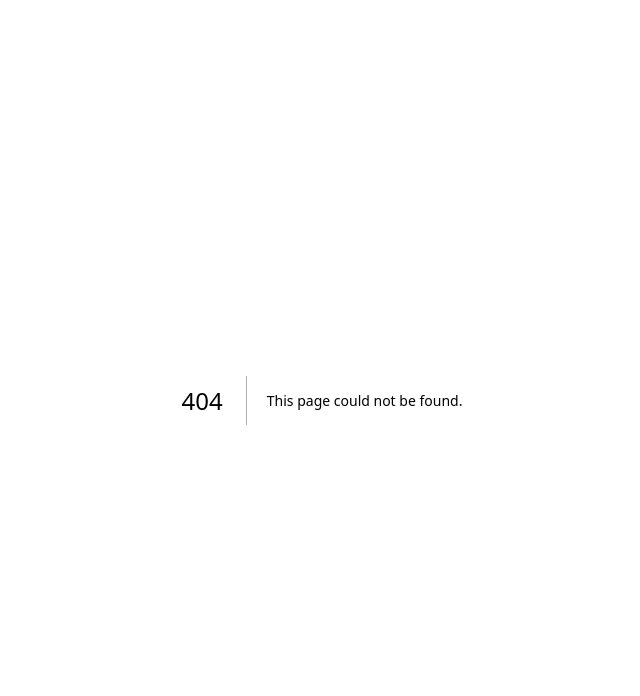
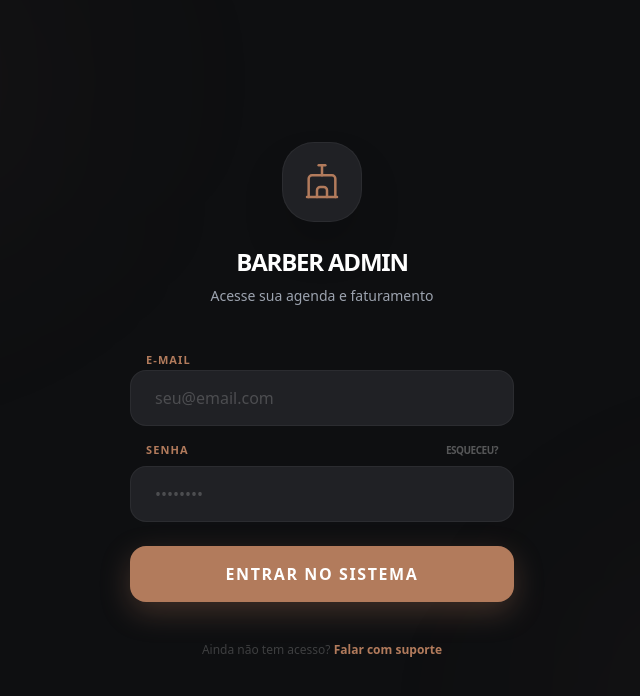
Before and after one commit to JoaozinDaprogramacao/barbercenter, a Next.js app: page /login in a window 1280 px wide. Before the commit this address had no page. Shown: the top 696 px of the page, without its empty margins (318-958 px from the left). Built offline with nearby package versions, Linux system fonts and the light colour scheme.

Commit message:
feat: pages de login e logout

```diff
--- /dev/null
+++ b/src/app/login/page.tsx
@@ -0,0 +1,101 @@
+"use client";
+
+import { useState } from "react";
+import { useRouter } from "next/navigation";
+import Image from "next/image";
+
+export default function LoginPage() {
+    const router = useRouter();
+    const [email, setEmail] = useState("");
+    const [password, setPassword] = useState("");
+    const [isLoading, setIsLoading] = useState(false);
+
+    const handleLogin = (e: React.FormEvent) => {
+        e.preventDefault();
+        setIsLoading(true);
+
+        // Simulação de login
+        setTimeout(() => {
+            setIsLoading(false);
+            router.push("/admin");
+        }, 1500);
+    };
+
+    return (
+        <main className="min-h-screen w-full flex flex-col items-center justify-center bg-background px-6 font-sans">
+            {/* Background Decorativo (Opcional) */}
+            <div className="absolute inset-0 overflow-hidden pointer-events-none">
+                <div className="absolute -top-[10%] -left-[10%] w-[40%] h-[40%] bg-accent/5 blur-[120px] rounded-full" />
+                <div className="absolute -bottom-[10%] -right-[10%] w-[40%] h-[40%] bg-accent/5 blur-[120px] rounded-full" />
+            </div>
+
+            <div className="w-full max-w-sm z-10">
+                {/* Logo e Header */}
+                <div className="text-center mb-10">
+                    <div className="w-20 h-20 bg-surface border border-white/5 rounded-[2rem] flex items-center justify-center mx-auto mb-6 shadow-2xl">
+                        <svg width="40" height="40" viewBox="0 0 24 24" fill="none" stroke="#B27B5C" strokeWidth="1.5" strokeLinecap="round" strokeLinejoin="round">
+                            <path d="M3 21h18" /><path d="M4 21V10a2 2 0 0 1 2-2h12a2 2 0 0 1 2 2v11" /><path d="M9 21v-4a2 2 0 0 1 2-2h2a2 2 0 0 1 2 2v4" /><path d="M10 2H14" /><path d="M12 2v6" />
+                        </svg>
+                    </div>
+                    <h1 className="text-2xl font-black text-white uppercase tracking-tighter">Barber Admin</h1>
+                    <p className="text-text-secondary text-sm mt-2 font-medium">Acesse sua agenda e faturamento</p>
+                </div>
+
+                {/* Formulário */}
+                <form onSubmit={handleLogin} className="space-y-4">
+                    <div className="space-y-2">
+                        <label className="text-[11px] font-black uppercase tracking-widest text-accent ml-4">E-mail</label>
+                        <input
+                            type="email"
+                            required
+                            placeholder="seu@email.com"
+                            className="w-full h-14 px-6 rounded-2xl bg-surface border border-white/5 text-white placeholder:text-white/20 focus:border-accent/50 focus:outline-none transition-all"
+                            value={email}
+                            onChange={(e) => setEmail(e.target.value)}
+                        />
+                    </div>
+
+                    <div className="space-y-2">
+                        <div className="flex justify-between items-center px-4">
+                            <label className="text-[11px] font-black uppercase tracking-widest text-accent">Senha</label>
+                            <button type="button" className="text-[10px] font-bold text-white/30 hover:text-white transition-colors uppercase tracking-tighter">Esqueceu?</button>
+                        </div>
+                        <input
+                            type="password"
+                            required
+                            placeholder="••••••••"
+                            className="w-full h-14 px-6 rounded-2xl bg-surface border border-white/5 text-white placeholder:text-white/20 focus:border-accent/50 focus:outline-none transition-all"
+                            value={password}
+                            onChange={(e) => setPassword(e.target.value)}
+                        />
+                    </div>
+
+                    <button
+                        type="submit"
+                        disabled={isLoading}
+                        className="w-full h-14 mt-6 bg-accent hover:bg-accent/90 text-white font-black uppercase tracking-widest rounded-2xl shadow-[0_10px_30px_rgba(178,123,92,0.3)] active:scale-95 transition-all disabled:opacity-50 disabled:active:scale-100 flex items-center justify-center"
+                    >
+                        {isLoading ? (
+                            <div className="w-6 h-6 border-2 border-white/30 border-t-white rounded-full animate-spin" />
+                        ) : (
+                            "Entrar no Sistema"
+                        )}
+                    </button>
+                </form>
+
+                {/* Footer Login */}
+                <p className="text-center mt-10 text-white/20 text-xs font-medium">
+                    Ainda não tem acesso?{" "}
+                    <a
+                        href="https://wa.me/5538988654816"
+                        target="_blank"
+                        rel="noopener noreferrer"
+                        className="text-accent cursor-pointer hover:underline transition-all font-bold"
+                    >
+                        Falar com suporte
+                    </a>
+                </p>
+            </div>
+        </main>
+    );
+}
--- a/src/components/admin/Sidebar.tsx
+++ b/src/components/admin/Sidebar.tsx
@@ -1,7 +1,16 @@
 "use client";
 
 import Link from "next/link";
-import { usePathname } from "next/navigation";
+import { usePathname, useRouter } from "next/navigation";
+import {
+  CalendarDays,
+  BarChart3,
+  Settings,
+  LogOut,
+  X,
+  User,
+  ChevronRight
+} from "lucide-react";
 
 interface SidebarProps {
   isOpen: boolean;
@@ -10,30 +19,65 @@ interface SidebarProps {
 
 export const Sidebar = ({ isOpen, onClose }: SidebarProps) => {
   const pathname = usePathname();
+  const router = useRouter();
 
   const menuItems = [
-    { name: "Agenda", icon: "📅", href: "/admin" },
-    { name: "Faturamento", icon: "📊", href: "/admin/analytics" },
-    { name: "Configurações", icon: "⚙️", href: "/admin/settings" },
+    { name: "Agenda", icon: <CalendarDays size={22} />, href: "/admin" },
+    { name: "Faturamento", icon: <BarChart3 size={22} />, href: "/admin/analytics" },
+    { name: "Configurações", icon: <Settings size={22} />, href: "/admin/settings" },
   ];
+
+  const handleLogout = () => {
+    // Aqui você pode limpar cookies ou localStorage se estiver usando
+    // localStorage.removeItem('token');
+    onClose();
+    router.push("/login");
+  };
 
   return (
     <>
-      {/* Overlay (Fundo escuro) */}
+      {/* Overlay (Fundo escuro com blur) */}
       <div
         onClick={onClose}
-        className={`fixed inset-0 bg-black/60 z-[40] transition-opacity duration-300 ${isOpen ? 'opacity-100' : 'opacity-0 pointer-events-none'}`}
+        className={`fixed inset-0 bg-black/80 backdrop-blur-sm z-[99] transition-opacity duration-300 ${
+          isOpen ? 'opacity-100' : 'opacity-0 pointer-events-none'
+        }`}
       />
 
       {/* Menu Lateral */}
-      <aside className={`fixed top-0 left-0 h-full w-[280px] bg-[#0A0A0A] border-r border-white/5 z-[50] transition-transform duration-300 ease-out p-6 flex flex-col ${isOpen ? 'translate-x-0' : '-translate-x-full'}`}>
+      <aside className={`fixed top-0 left-0 h-full w-[300px] bg-background border-r border-white/5 z-[100] transition-transform duration-500 ease-in-out flex flex-col ${
+        isOpen ? 'translate-x-0' : '-translate-x-full'
+      }`}>
 
-        <div className="flex items-center gap-3 mb-12 pt-4">
-          <div className="w-10 h-10 rounded-xl bg-accent flex items-center justify-center font-black text-white">IB</div>
-          <h2 className="text-xl font-bold text-white tracking-tight">InBarber</h2>
+        {/* Header da Sidebar */}
+        <div className="p-8 flex items-center justify-between">
+          <div className="flex items-center gap-3">
+            <div className="w-10 h-10 rounded-xl bg-accent flex items-center justify-center shadow-lg shadow-accent/20">
+              <span className="font-black text-white text-lg">IB</span>
+            </div>
+            <h2 className="text-xl font-black text-white tracking-tighter uppercase">InBarber</h2>
+          </div>
+          <button onClick={onClose} className="text-white/20 hover:text-white transition-colors">
+            <X size={24} />
+          </button>
         </div>
 
-        <nav className="flex-1 space-y-2">
+        {/* Card de Perfil Rápido */}
+        <div className="px-6 mb-8">
+          <div className="bg-surface border border-white/5 rounded-3xl p-4 flex items-center gap-4">
+            <div className="w-12 h-12 rounded-2xl bg-accent/10 border border-accent/20 flex items-center justify-center text-accent">
+              <User size={24} />
+            </div>
+            <div className="flex-1">
+              <p className="text-white font-bold text-sm">Alan Gonçalves</p>
+              <p className="text-white/30 text-[10px] uppercase font-black tracking-widest">Administrador</p>
+            </div>
+            <ChevronRight size={16} className="text-white/10" />
+          </div>
+        </div>
+
+        {/* Navegação */}
+        <nav className="flex-1 px-6 space-y-2">
           {menuItems.map((item) => {
             const isActive = pathname === item.href;
             return (
@@ -41,18 +85,31 @@ export const Sidebar = ({ isOpen, onClose }: SidebarProps) => {
                 key={item.href}
                 href={item.href}
                 onClick={onClose}
-                className={`flex items-center gap-4 p-4 rounded-2xl font-bold transition-all ${isActive ? 'bg-accent text-white shadow-lg shadow-accent/20' : 'text-text-secondary hover:bg-white/5'}`}
+                className={`flex items-center gap-4 px-5 py-4 rounded-2xl font-bold transition-all duration-300 group ${
+                  isActive
+                  ? 'bg-accent text-white shadow-xl shadow-accent/20 translate-x-2'
+                  : 'text-white/40 hover:bg-white/5 hover:text-white'
+                }`}
               >
-                <span className="text-xl">{item.icon}</span>
-                {item.name}
+                <span className={`${isActive ? 'text-white' : 'text-accent group-hover:scale-110 transition-transform'}`}>
+                  {item.icon}
+                </span>
+                <span className="tracking-tight">{item.name}</span>
               </Link>
             );
           })}
         </nav>
 
-        <button className="mt-auto p-4 flex items-center gap-4 text-red-500 font-bold hover:bg-red-500/10 rounded-2xl transition-all">
-          <span>🚪</span> Sair
-        </button>
+        {/* Botão de Logout */}
+        <div className="p-8 border-t border-white/5">
+          <button
+            onClick={handleLogout}
+            className="w-full flex items-center gap-4 px-5 py-4 text-red-500 font-black uppercase tracking-widest text-[11px] hover:bg-red-500/5 rounded-2xl transition-all group"
+          >
+            <LogOut size={20} className="group-hover:-translate-x-1 transition-transform" />
+            Sair da Conta
+          </button>
+        </div>
       </aside>
     </>
   );
```
